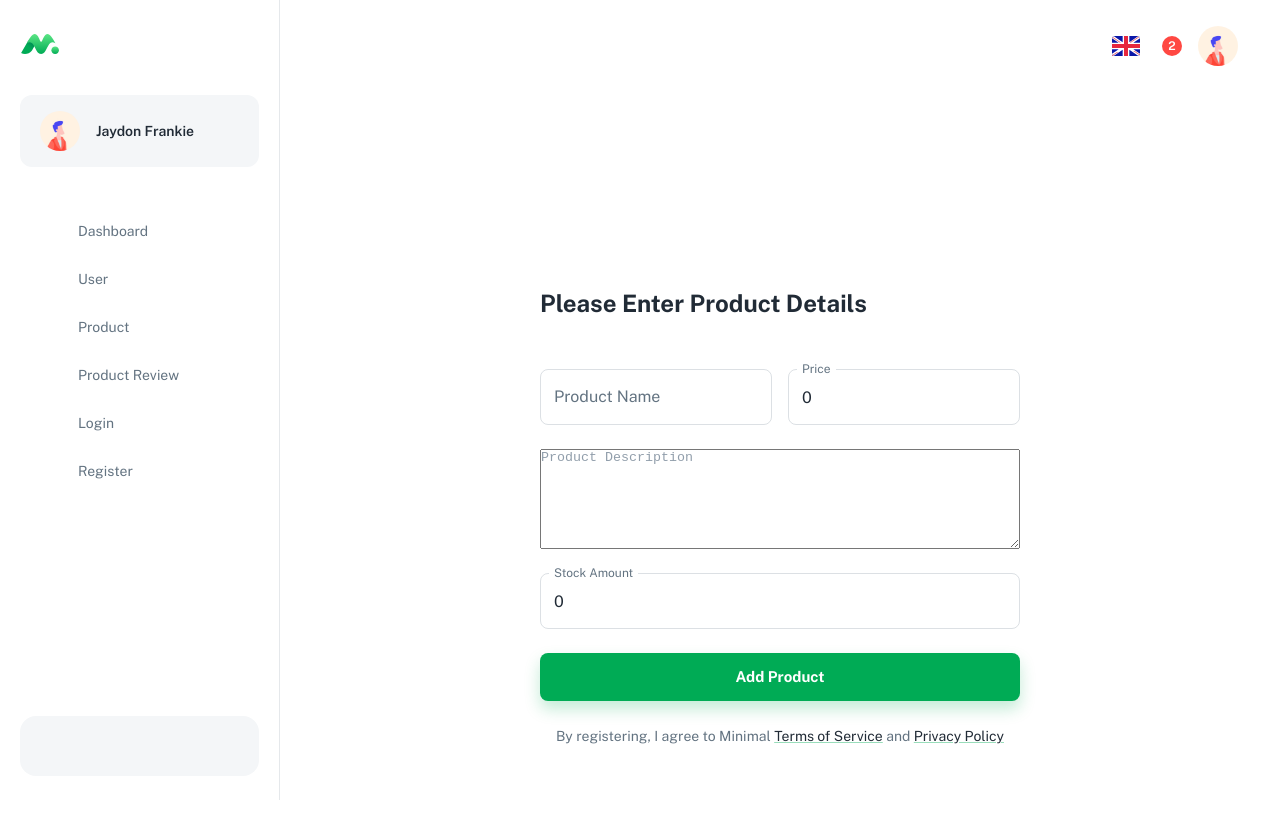
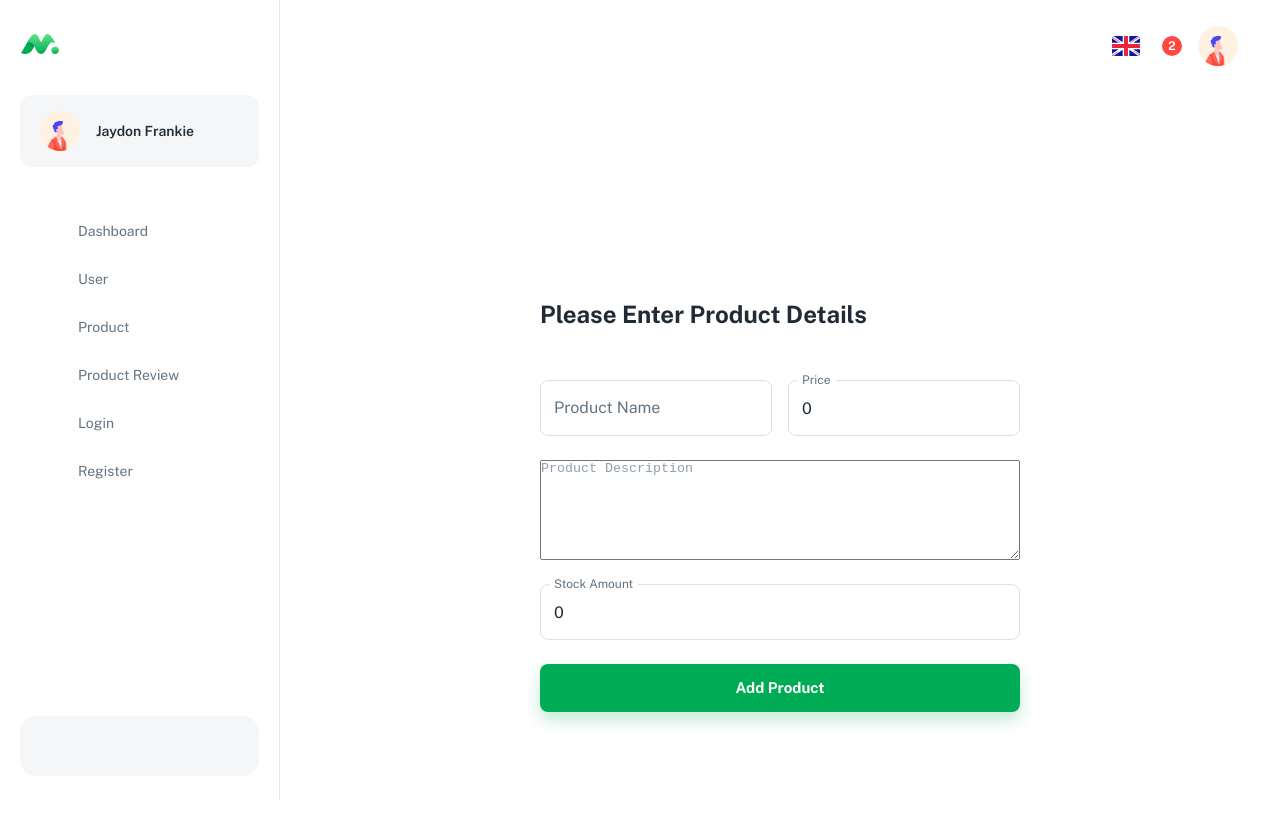
Before and after one commit to AstewayYiheyis/Gulit-Online-Shopping-Frontend, a React (Create React App) app: page /dashboard/product in a window 1280 px wide. Shown: the top 838 px of the page. Built offline with nearby package versions, Linux system fonts and the light colour scheme; a web font is replaced by a local one.

Commit message:
minor fix

```diff
--- a/src/layouts/ProductInputForm.js
+++ b/src/layouts/ProductInputForm.js
@@ -3,7 +3,7 @@ import { useState, useContext } from "react";
 import { Icon } from "@iconify/react";
 import { useFormik, Form, FormikProvider } from "formik";
 import { useNavigate } from "react-router-dom";
-import { Stack, TextField, TextareaAutosize} from "@mui/material";
+import { Stack, TextField, TextareaAutosize } from "@mui/material";
 import { LoadingButton } from "@mui/lab";
 import axios from "axios";
 import { APIConfig } from "src/store/Api-Config";
@@ -14,17 +14,13 @@ export default function ProductInputForm() {
   const APIs = useContext(APIConfig);
   const productAPI = APIs.productAPI;
 
-  //const userAPI = "http://172.19.143.222:8080/users/";
   console.log(productAPI);
   const navigate = useNavigate();
 
   const RegisterSchema = Yup.object().shape({
-    productName: Yup.string()
-      .required("Product name is required"),
-    stockAmount: Yup.string()
-    .required("Amount in Stock is required"),
-    price: Yup.string()
-    .required("Price is required"),
+    productName: Yup.string().required("Product name is required"),
+    stockAmount: Yup.string().required("Amount in Stock is required"),
+    price: Yup.string().required("Price is required"),
     // category: Yup.string()
     // .required("Category is required"),
     // brand: Yup.string()
@@ -36,9 +32,9 @@ export default function ProductInputForm() {
       productName: "",
       description: "",
       stockAmount: 0,
-      price: 0.00,
+      price: 0.0,
       brand: null,
-      category: null
+      category: null,
     },
     validationSchema: RegisterSchema,
     onSubmit: () => {
@@ -60,16 +56,14 @@ export default function ProductInputForm() {
         category: formik.values.category,
         brand: formik.values.brand,
         images: [],
-        cartItems: []
+        cartItems: [],
       };
 
       axios
         .post(productAPI, data, { headers })
         .then((res) => {
           const response = res.data;
-          if (
-            response == null ||
-            response == "") {
+          if (response == null || response == "") {
             alert("error happened during Product registry. try again ");
 
             navigate("product", { replace: true });
@@ -138,8 +132,6 @@ export default function ProductInputForm() {
             helperText={touched.stockAmount && errors.stockAmount}
           />
 
-
-
           {/* <TextField
             fullWidth
             label="Category"
--- a/src/pages/ProductInput.js
+++ b/src/pages/ProductInput.js
@@ -2,8 +2,7 @@ import { Link as RouterLink } from "react-router-dom";
 import { styled } from "@mui/material/styles";
 import { Box, Card, Link, Container, Typography } from "@mui/material";
 import Page from "../components/Page";
-import ProductInputForm from "../layouts/ProductInputForm"
-
+import ProductInputForm from "../layouts/ProductInputForm";
 
 // ----------------------------------------------------------------------
 
@@ -29,7 +28,7 @@ const ContentStyle = styled("div")(({ theme }) => ({
   minHeight: "100vh",
   flexDirection: "column",
   justifyContent: "center",
-  padding: theme.spacing(12, 0)
+  padding: theme.spacing(12, 0),
 }));
 
 // ----------------------------------------------------------------------
@@ -50,16 +49,7 @@ export default function ProductInput() {
             variant="body2"
             align="center"
             sx={{ color: "text.secondary", mt: 3 }}
-          >
-            By registering, I agree to Minimal&nbsp;
-            <Link underline="always" sx={{ color: "text.primary" }}>
-              Terms of Service
-            </Link>
-            &nbsp;and&nbsp;
-            <Link underline="always" sx={{ color: "text.primary" }}>
-              Privacy Policy
-            </Link>
-          </Typography>
+          ></Typography>
         </ContentStyle>
       </Container>
     </RootStyle>
```
Also changed, not shown: src/pages/Products.js (+1 -12 lines). Lines whose indentation alone changed are shown as unchanged.
